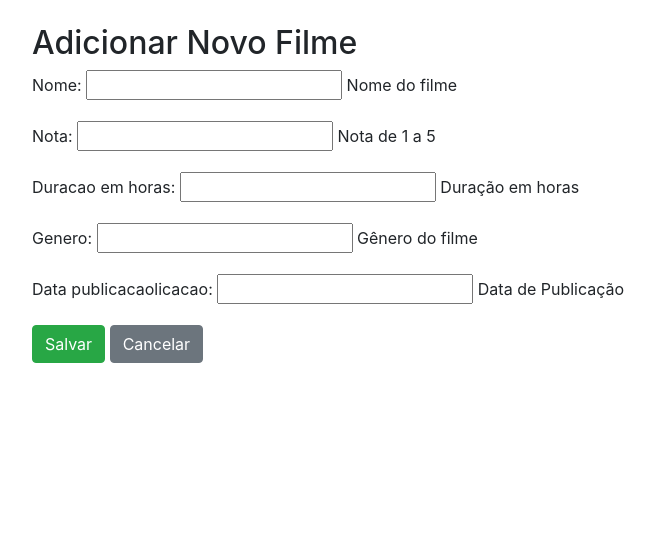
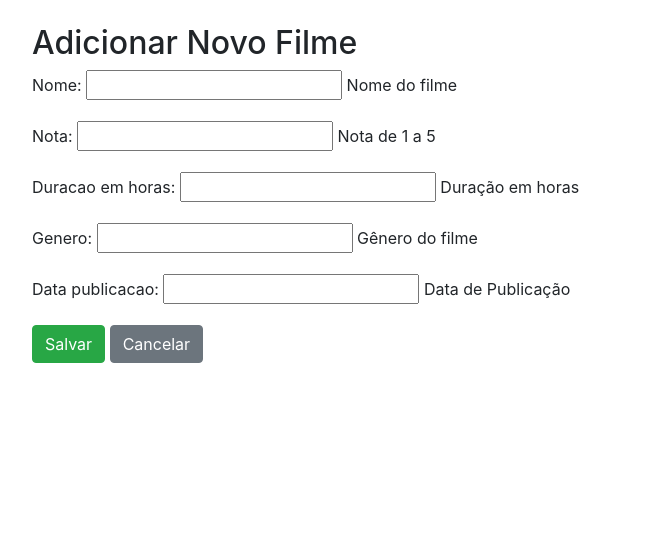
Before and after one commit to guguriedel/Site-INF1407, a Django app: page /filme/novo/ in a window 1280 px wide. Shown: the part 56-597 px from the top of the page, without its empty margins (53-708 px from the left). Run offline with Django 5.2, Linux system fonts and the light colour scheme; the visitor is signed in with stand-in values (Sample User, id 1); some libraries are stand-ins or nearby versions.

Commit message:
Refactor 'data_publicacaolicacao' to 'data_publicacao' across models, forms, views, and templates for consistency and clarity.

```diff
--- a/site_filmes/siteFilmes/FilmesApp/forms.py
+++ b/site_filmes/siteFilmes/FilmesApp/forms.py
@@ -8,11 +8,11 @@ from datetime import date
 class FilmeModel2Form(forms.ModelForm):
     class Meta:
         model = Filme
-        fields = ['nome', 'nota', 'duracao_em_horas', 'genero', 'data_publicacaolicacao']
+        fields = ['nome', 'nota', 'duracao_em_horas', 'genero', 'data_publicacao']
 
 
-    def clean_data_publicacaolicacao(self):
-        data = self.cleaned_data.get('data_publicacaolicacao')
+    def clean_data_publicacao(self):
+        data = self.cleaned_data.get('data_publicacao')
         if data and data < date(1888, 1, 1):
             raise ValidationError(_('Data de publicação inválida. Deve ser a partir de 1888.'))
         return data
--- a/site_filmes/siteFilmes/FilmesApp/models.py
+++ b/site_filmes/siteFilmes/FilmesApp/models.py
@@ -13,7 +13,7 @@ class Filme(models.Model):
     # Vamos armazenar em horas para trabalhar com float tbm
     duracao_em_horas = models.DecimalField(max_digits=6, decimal_places=2, help_text="Duração em horas")
     genero = models.CharField(max_length=100, help_text="Gênero do filme")
-    data_publicacaolicacao = models.DateField(help_text="Data de Publicação")
+    data_publicacao = models.DateField(help_text="Data de Publicação")
 
     registrado_por = models.ForeignKey(
         User,
@@ -24,7 +24,7 @@ class Filme(models.Model):
     # O ID int comum é criado automaticamente pelo Django como chave primária (pk).
 
     class Meta:
-        ordering = ['-data_publicacaolicacao', 'nome'] # Ordena os filmes por data (mais recente primeiro) e depois por nome
+        ordering = ['-data_publicacao', 'nome'] # Ordena os filmes por data (mais recente primeiro) e depois por nome
 
     def __str__(self):
         return self.nome
--- a/site_filmes/siteFilmes/FilmesApp/templates/FilmesApp/listaFilmes.html
+++ b/site_filmes/siteFilmes/FilmesApp/templates/FilmesApp/listaFilmes.html
@@ -26,7 +26,7 @@
                 <div class="col-md-3 mb-2">
                     <label for="orderby" class="sr-only">Ordenar por</label>
                     <select name="orderby" id="orderby" class="form-control">
-                        <option value="-data_publicacaolicacao" {% if valores_filtro.orderby == '-data_publicacaolicacao' %}selected{% endif %}>Mais Recentes</option>
+                        <option value="-data_publicacao" {% if valores_filtro.orderby == '-data_publicacao' %}selected{% endif %}>Mais Recentes</option>
                         <option value="nome" {% if valores_filtro.orderby == 'nome' %}selected{% endif %}>Nome (A-Z)</option>
                         <option value="-nome" {% if valores_filtro.orderby == '-nome' %}selected{% endif %}>Nome (Z-A)</option>
                         <option value="-nota" {% if valores_filtro.orderby == '-nota' %}selected{% endif %}>Maior Nota</option>
@@ -46,7 +46,7 @@
             <div class="col-md-6 col-lg-4 mb-4">
                 <div class="card h-100">
                     <div class="card-body d-flex flex-column">
-                        <h5 class="card-title">{{ filme.nome }} ({{ filme.data_publicacaolicacao|date:"Y" }})</h5>
+                        <h5 class="card-title">{{ filme.nome }} ({{ filme.data_publicacao|date:"Y" }})</h5>
                         <p class="card-text">
                             <strong>Gênero:</strong> {{ filme.genero }}<br>
                             <strong>Duração:</strong> {{ filme.duracao_em_horass }} segundos
--- a/site_filmes/siteFilmes/FilmesApp/views.py
+++ b/site_filmes/siteFilmes/FilmesApp/views.py
@@ -31,7 +31,7 @@ class FilmeView(View):
         filmes = filmes.annotate(
             nota_media = Avg(
                 'nome',
-                filter=Q(nome=F('nome'), data_publicacaolicacao=F('data_publicacaolicacao'))
+                filter=Q(nome=F('nome'), data_publicacao=F('data_publicacao'))
             )
         )
 
@@ -40,7 +40,7 @@ class FilmeView(View):
         nota_str = request.GET.get('nota', None)
 
         #Por padrão ordena por dt de publish
-        orderby = request.GET.get('orderby', '-data_publicacaolicacao')
+        orderby = request.GET.get('orderby', '-data_publicacao')
 
         if nome_filme:
             filmes = filmes.filter(nome__icontains=nome_filme)
```
Also changed, not shown: site_filmes/siteFilmes/FilmesApp/migrations/0001_initial.py.
